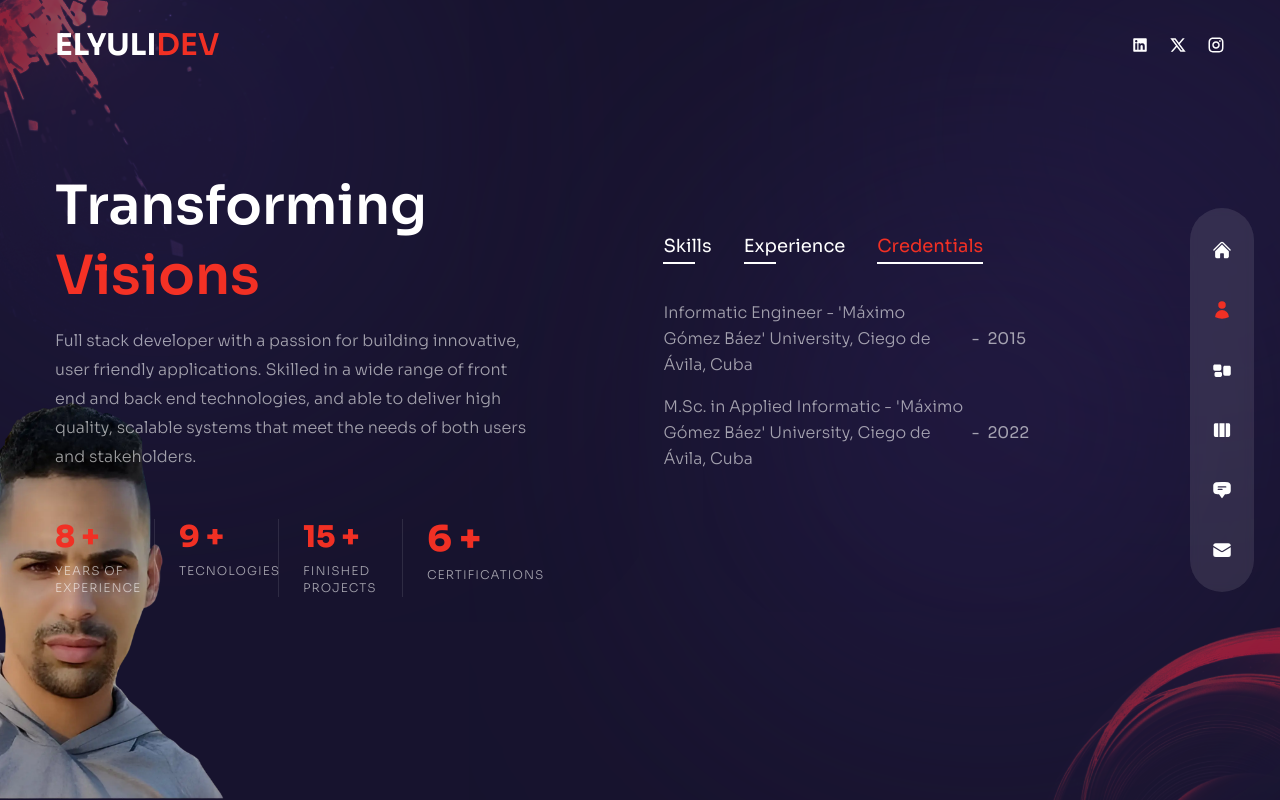
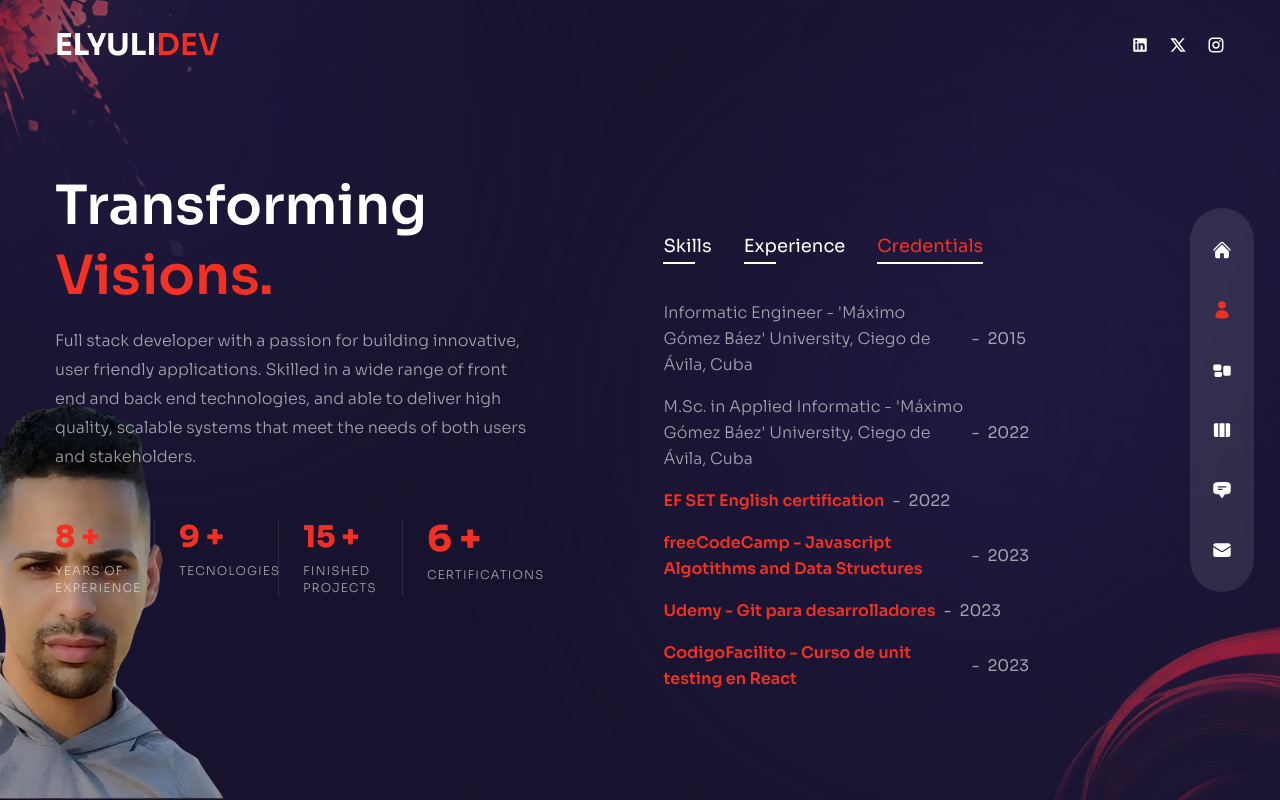
Before and after one commit to elyulidev/elyulidev-portfolio, a Next.js app: page /about in a window 1280 px wide. Both pictures are taken after a click on the element "Credentials". Built offline with nearby package versions, Linux system fonts and the light colour scheme.

Commit message:
About: Add real data and link to credentials

```diff
--- a/src/app/about/page.jsx
+++ b/src/app/about/page.jsx
@@ -72,6 +72,26 @@ const aboutData = [
 					"M.Sc. in Applied Informatic - 'Máximo Gómez Báez' University, Ciego de Ávila, Cuba",
 				stage: "2022",
 			},
+			{
+				title: "EF SET English certification",
+				stage: "2022",
+				url: "https://cert.efset.org/i3jj2E",
+			},
+			{
+				title: "freeCodeCamp - Javascript Algotithms and Data Structures",
+				stage: "2023",
+				url: "https://www.freecodecamp.org/certification/elyuli_dev/javascript-algorithms-and-data-structures",
+			},
+			{
+				title: "Udemy - Git para desarrolladores",
+				stage: "2023",
+				url: "https://www.udemy.com/certificate/UC-fb83d09e-1823-428f-b07d-1a1d6034e47d/",
+			},
+			{
+				title: "CodigoFacilito - Curso de unit testing en React",
+				stage: "2023",
+				url: "https://codigofacilito.com/certificates/76216",
+			},
 		],
 	},
 ];
@@ -102,7 +122,7 @@ const About = () => {
 						exit='hidden'
 						className='text-[35px] leading-tight xl:text-[54px] md:leading-[1.3] mb-4 font-semibold'
 					>
-						Transforming <span className='text-accent'>Visions</span>
+						Transforming <span className='text-accent'>Visions.</span>
 					</motion.h2>
 					<motion.p
 						variants={fadeIn("right", 0.4)}
@@ -197,7 +217,18 @@ const About = () => {
 							>
 								{/* title */}
 								<div className='font-light mb-2 md:mb-0 xl:max-w-[300px]'>
-									{item.title}
+									{item?.url ? (
+										<a
+											href={item.url}
+											target='_blank'
+											rel='noopener noreferrer'
+											className='text-accent font-semibold'
+										>
+											{item.title}
+										</a>
+									) : (
+										item.title
+									)}
 								</div>
 								<div className='hidden md:flex'>-</div>
 								<div>{item.stage}</div>
```
